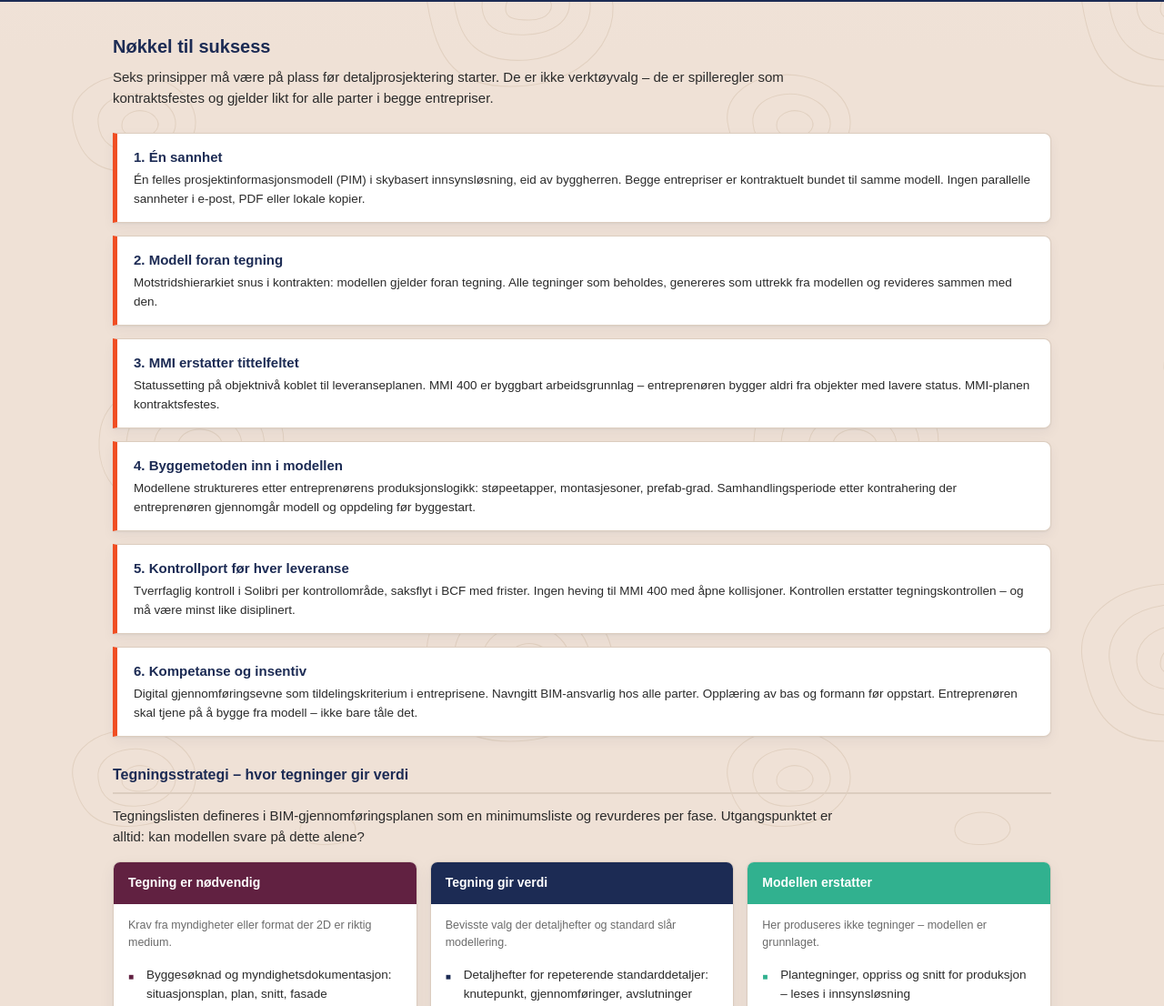
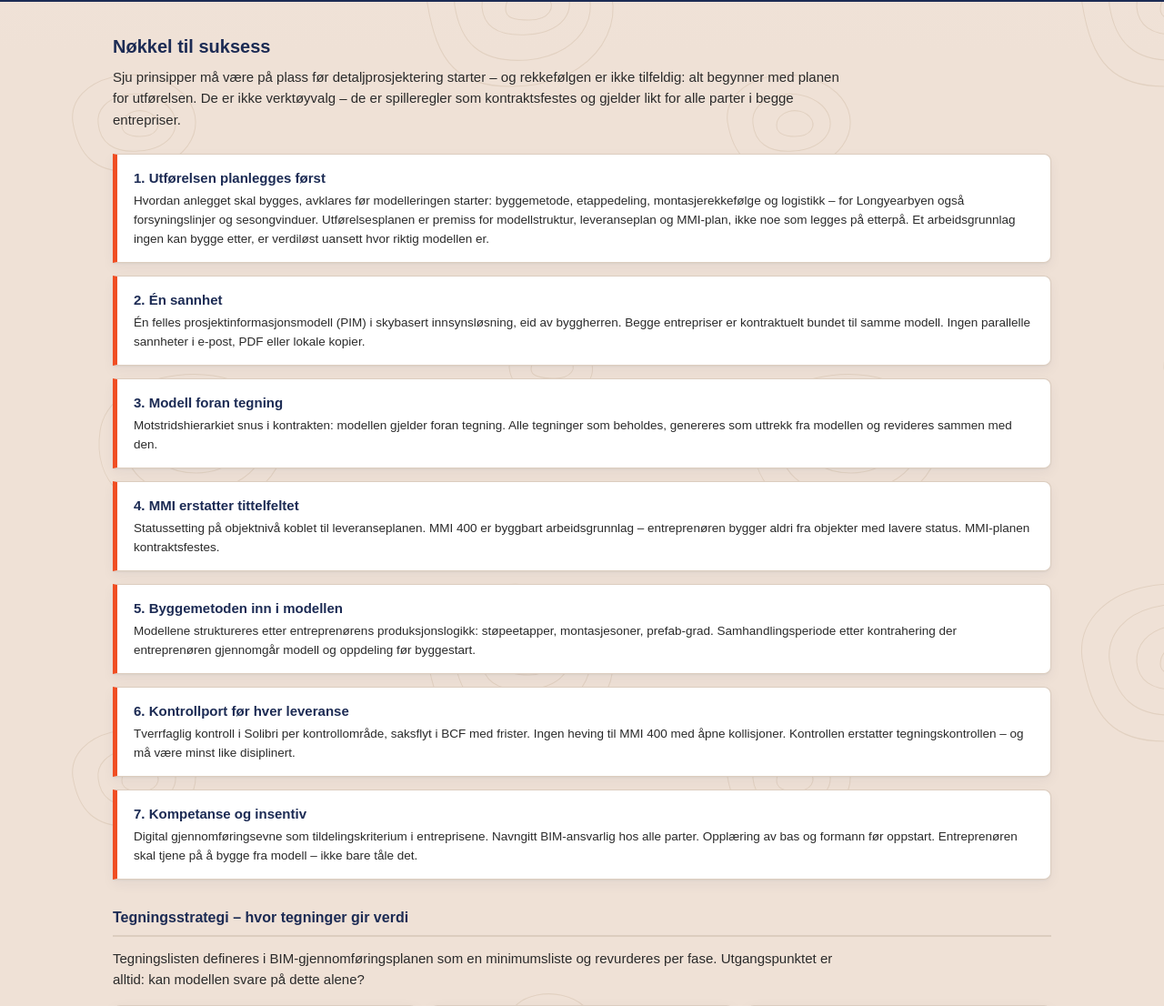
Before and after one commit to OESE-BIM/StoreNorske, a plain HTML site: page tegningsfattig-gjennomforing.html in a window 1280 px wide. Shown: the part 426-1532 px from the top of the page at 91% size. Drawn offline with Linux system fonts and the light colour scheme.

Commit message:
01A
Oppdatert med metode

```diff
--- a/tegningsfattig-gjennomforing.html
+++ b/tegningsfattig-gjennomforing.html
@@ -171,30 +171,34 @@
   <!-- FANE 1 -->
   <section class="panel active" id="panel1" role="tabpanel" aria-labelledby="tab1">
     <h2>Nøkkel til suksess</h2>
-    <p class="intro">Seks prinsipper må være på plass før detaljprosjektering starter. De er ikke verktøyvalg &ndash; de er spilleregler som kontraktsfestes og gjelder likt for alle parter i begge entrepriser.</p>
+    <p class="intro">Sju prinsipper må være på plass før detaljprosjektering starter &ndash; og rekkefølgen er ikke tilfeldig: alt begynner med planen for utførelsen. De er ikke verktøyvalg &ndash; de er spilleregler som kontraktsfestes og gjelder likt for alle parter i begge entrepriser.</p>
 
     <div class="principle">
-      <h4>1. Én sannhet</h4>
+      <h4>1. Utførelsen planlegges først</h4>
+      <p>Hvordan anlegget skal bygges, avklares før modelleringen starter: byggemetode, etappedeling, montasjerekkefølge og logistikk &ndash; for Longyearbyen også forsyningslinjer og sesongvinduer. Utførelsesplanen er premiss for modellstruktur, leveranseplan og MMI-plan, ikke noe som legges på etterpå. Et arbeidsgrunnlag ingen kan bygge etter, er verdiløst uansett hvor riktig modellen er.</p>
+    </div>
+    <div class="principle">
+      <h4>2. Én sannhet</h4>
       <p>Én felles prosjektinformasjonsmodell (PIM) i skybasert innsynsløsning, eid av byggherren. Begge entrepriser er kontraktuelt bundet til samme modell. Ingen parallelle sannheter i e-post, PDF eller lokale kopier.</p>
     </div>
     <div class="principle">
-      <h4>2. Modell foran tegning</h4>
+      <h4>3. Modell foran tegning</h4>
       <p>Motstridshierarkiet snus i kontrakten: modellen gjelder foran tegning. Alle tegninger som beholdes, genereres som uttrekk fra modellen og revideres sammen med den.</p>
     </div>
     <div class="principle">
-      <h4>3. MMI erstatter tittelfeltet</h4>
+      <h4>4. MMI erstatter tittelfeltet</h4>
       <p>Statussetting på objektnivå koblet til leveranseplanen. MMI 400 er byggbart arbeidsgrunnlag &ndash; entreprenøren bygger aldri fra objekter med lavere status. MMI-planen kontraktsfestes.</p>
     </div>
     <div class="principle">
-      <h4>4. Byggemetoden inn i modellen</h4>
+      <h4>5. Byggemetoden inn i modellen</h4>
       <p>Modellene struktureres etter entreprenørens produksjonslogikk: støpeetapper, montasjesoner, prefab-grad. Samhandlingsperiode etter kontrahering der entreprenøren gjennomgår modell og oppdeling før byggestart.</p>
     </div>
     <div class="principle">
-      <h4>5. Kontrollport før hver leveranse</h4>
+      <h4>6. Kontrollport før hver leveranse</h4>
       <p>Tverrfaglig kontroll i Solibri per kontrollområde, saksflyt i BCF med frister. Ingen heving til MMI 400 med åpne kollisjoner. Kontrollen erstatter tegningskontrollen &ndash; og må være minst like disiplinert.</p>
     </div>
     <div class="principle">
-      <h4>6. Kompetanse og insentiv</h4>
+      <h4>7. Kompetanse og insentiv</h4>
       <p>Digital gjennomføringsevne som tildelingskriterium i entreprisene. Navngitt BIM-ansvarlig hos alle parter. Opplæring av bas og formann før oppstart. Entreprenøren skal tjene på å bygge fra modell &ndash; ikke bare tåle det.</p>
     </div>
 
```
